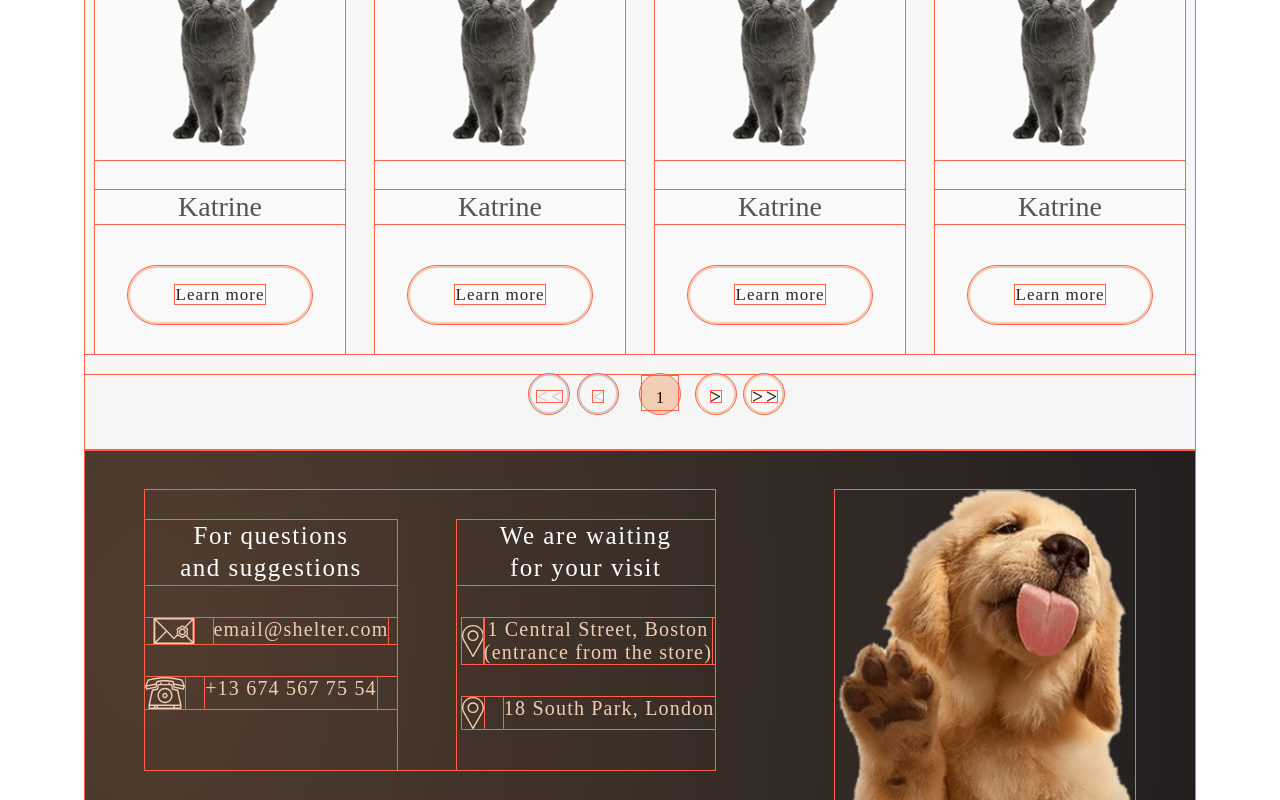
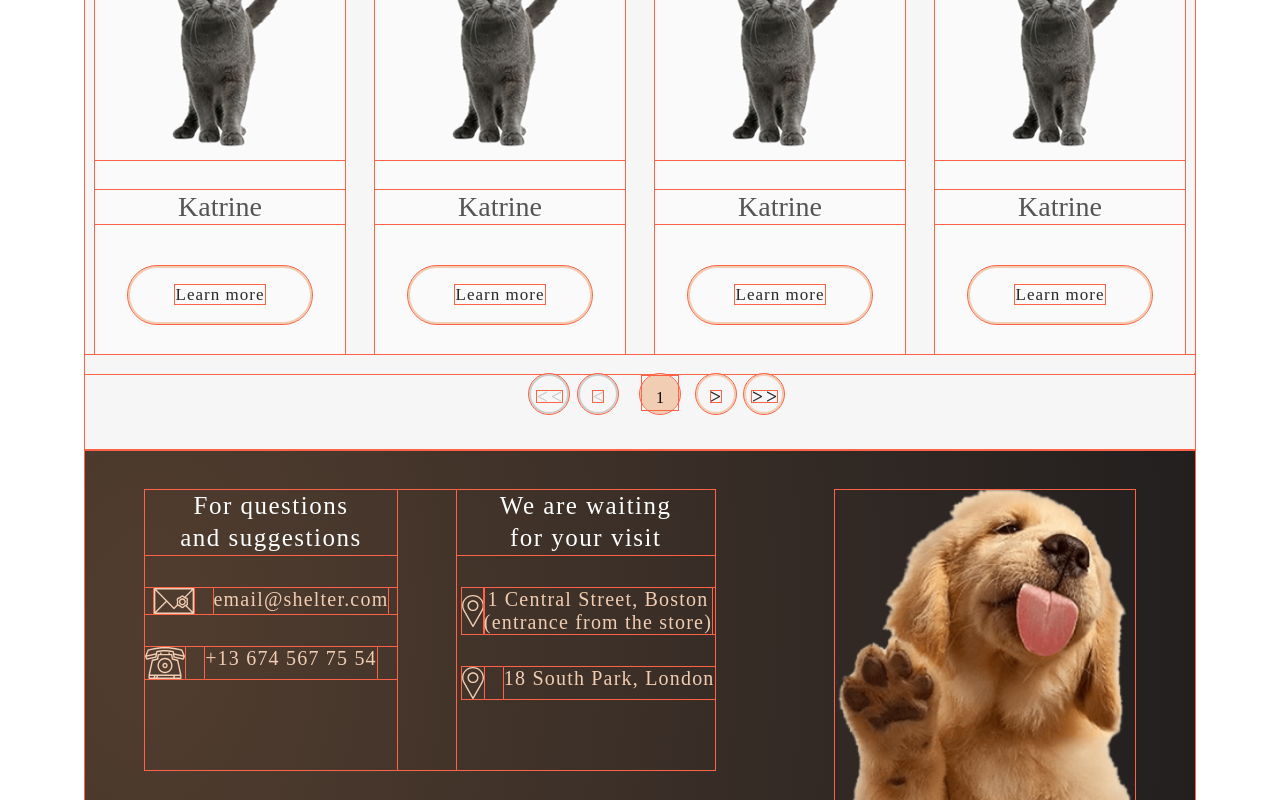
Before and after one commit to Eugene-36/shelter, a React app: page /pets in a window 1280 px wide. Shown: the part 859-1659 px from the top of the page. Built offline with nearby package versions, Linux system fonts and the light colour scheme; a web font is replaced by a local one.

Commit message:
delete padding

```diff
--- a/src/components/footer/footer.module.css
+++ b/src/components/footer/footer.module.css
@@ -141,4 +141,7 @@ div > .blockAdress {
     margin-top: 0;
     margin-right: 60px;
   }
+  .blockFooter {
+    padding-top: 0px;
+  }
 }
```
